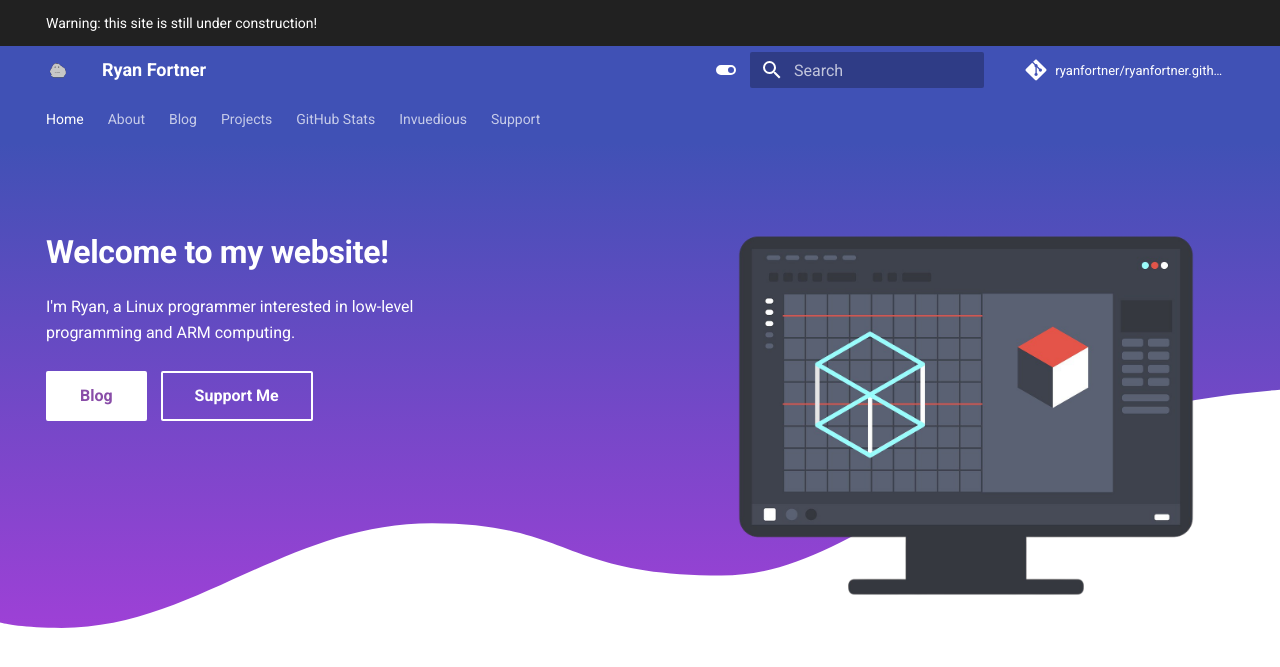
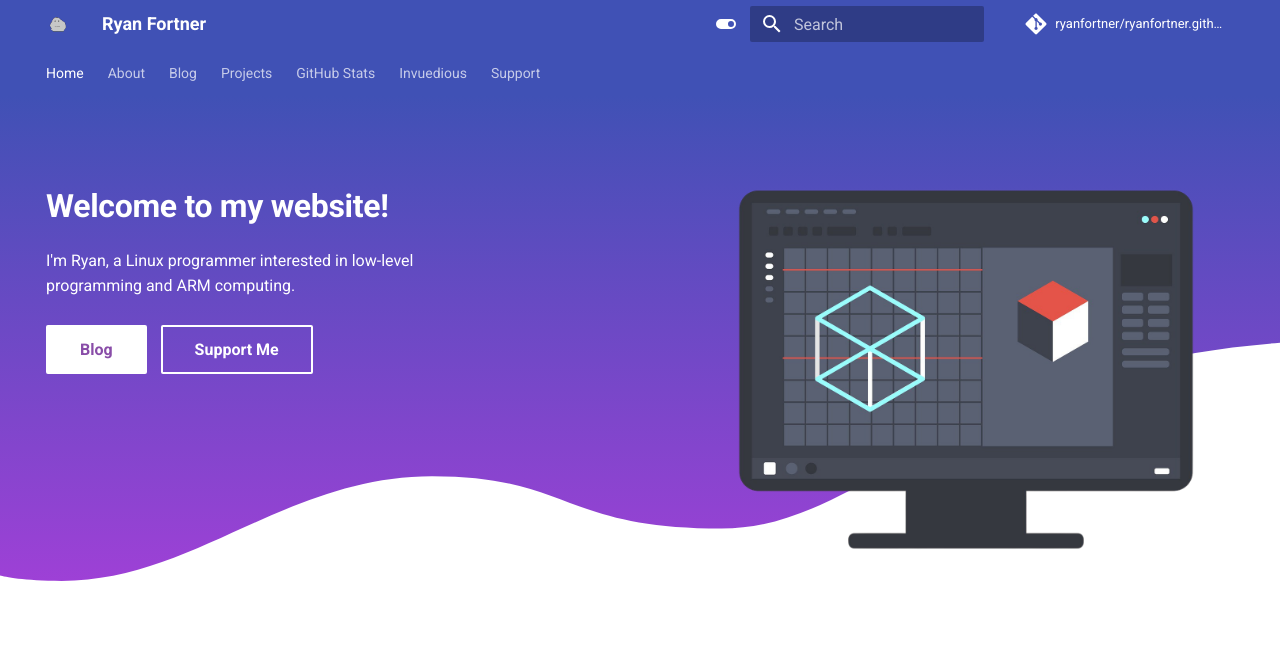
Before and after one commit to ryanfortner/ryanfortner.github.io, an MkDocs documentation site: the page built from docs/index.md, in a window 1280 px wide. Shown: the top 667 px of the page. Built offline with MkDocs 1.6.1 and Material for MkDocs 9.7.7, drawn with Linux system fonts in a browser that asks for light colours; comment, search, counter and statistics services are not loaded.

```diff
--- a/custom/overrides/main.html
+++ b/custom/overrides/main.html
@@ -5,11 +5,6 @@
 {% block extrahead %}
   <link rel="stylesheet" href="{{ 'overrides/assets/stylesheets/main.d9227bb8.min.css' | url }}">
 {% endblock %}
-{% block announce %}
-  <a href="https://twitter.com/ryanfortner07">
-    Warning: this site is still under construction!
-  </a>
-{% endblock %}
 {% block scripts %}
   {{ super() }}
   <script src="{{ 'overrides/assets/javascripts/bundle.752f5537.min.js' | url }}"></script>
```
